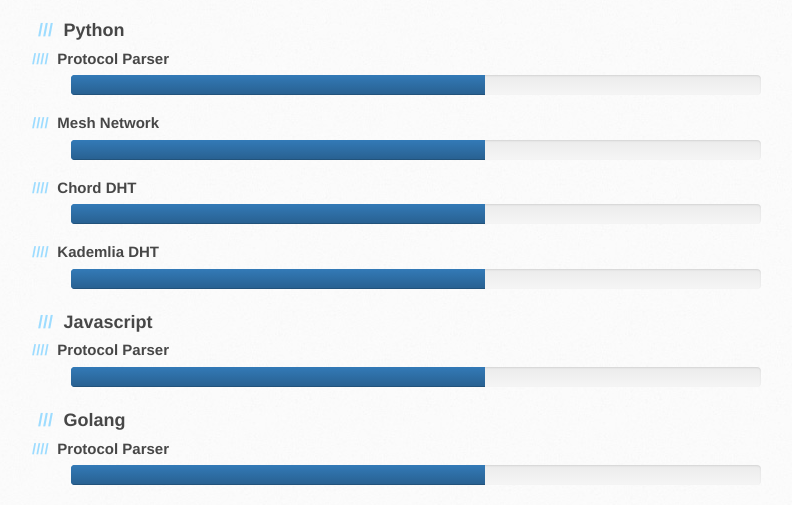
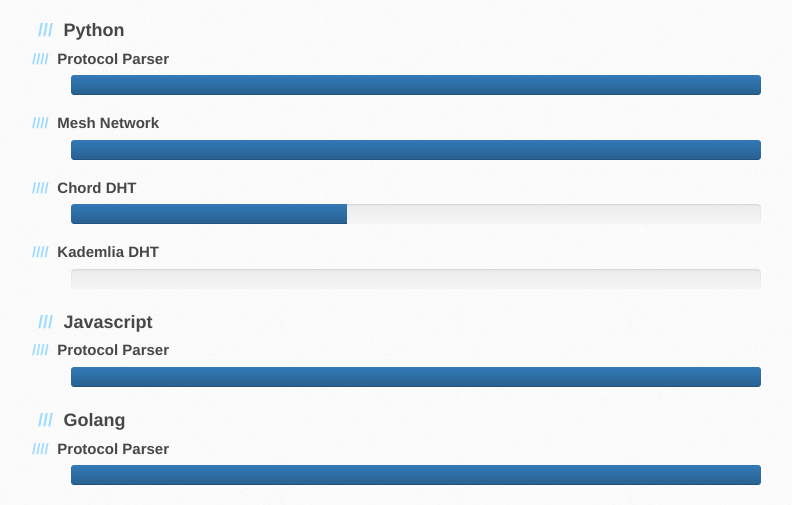
Before and after one commit to p2p-today/p2p-project, a plain HTML site: page index.html in a window 1280 px wide. Shown: the part 2728-3233 px from the top of the page, without its empty margins (99-891 px from the left). Drawn offline with nearby package versions, Linux system fonts and the light colour scheme.

Commit message:
Update index.html

```diff
--- a/index.html
+++ b/index.html
@@ -53,7 +53,7 @@
 <a id="protocol-parser" class="anchor" href="#protocol-parser" aria-hidden="true"><span aria-hidden="true" class="octicon octicon-link"></span></a>Protocol Parser</h4>
 
 <div class="progress">
-  <div class="progress-bar" role="progressbar" aria-valuenow="100" aria-valuemin="0" aria-valuemax="100" style="width: 60%;">
+  <div class="progress-bar" role="progressbar" aria-valuenow="100" aria-valuemin="0" aria-valuemax="100" style="width: 100%;">
     <span class="sr-only">100% Complete</span>
   </div>
 </div>
@@ -62,7 +62,7 @@
 <a id="mesh-network" class="anchor" href="#mesh-network" aria-hidden="true"><span aria-hidden="true" class="octicon octicon-link"></span></a>Mesh Network</h4>
 
 <div class="progress">
-  <div class="progress-bar" role="progressbar" aria-valuenow="100" aria-valuemin="0" aria-valuemax="100" style="width: 60%;">
+  <div class="progress-bar" role="progressbar" aria-valuenow="100" aria-valuemin="0" aria-valuemax="100" style="width: 100%;">
     <span class="sr-only">100% Complete</span>
   </div>
 </div>
@@ -71,7 +71,7 @@
 <a id="chord-dht" class="anchor" href="#chord-dht" aria-hidden="true"><span aria-hidden="true" class="octicon octicon-link"></span></a>Chord DHT</h4>
 
 <div class="progress">
-  <div class="progress-bar" role="progressbar" aria-valuenow="40" aria-valuemin="0" aria-valuemax="100" style="width: 60%;">
+  <div class="progress-bar" role="progressbar" aria-valuenow="40" aria-valuemin="0" aria-valuemax="100" style="width: 40%;">
     <span class="sr-only">40% Complete</span>
   </div>
 </div>
@@ -80,7 +80,7 @@
 <a id="kademlia-dht" class="anchor" href="#kademlia-dht" aria-hidden="true"><span aria-hidden="true" class="octicon octicon-link"></span></a>Kademlia DHT</h4>
 
 <div class="progress">
-  <div class="progress-bar" role="progressbar" aria-valuenow="0" aria-valuemin="0" aria-valuemax="100" style="width: 60%;">
+  <div class="progress-bar" role="progressbar" aria-valuenow="0" aria-valuemin="0" aria-valuemax="100" style="width: 0%;">
     <span class="sr-only">0% Complete</span>
   </div>
 </div>
@@ -92,7 +92,7 @@
 <a id="protocol-parser-1" class="anchor" href="#protocol-parser-1" aria-hidden="true"><span aria-hidden="true" class="octicon octicon-link"></span></a>Protocol Parser</h4>
 
 <div class="progress">
-  <div class="progress-bar" role="progressbar" aria-valuenow="100" aria-valuemin="0" aria-valuemax="100" style="width: 60%;">
+  <div class="progress-bar" role="progressbar" aria-valuenow="100" aria-valuemin="0" aria-valuemax="100" style="width: 100%;">
     <span class="sr-only">100% Complete</span>
   </div>
 </div>
@@ -104,7 +104,7 @@
 <a id="protocol-parser-2" class="anchor" href="#protocol-parser-2" aria-hidden="true"><span aria-hidden="true" class="octicon octicon-link"></span></a>Protocol Parser</h4>
 
 <div class="progress">
-  <div class="progress-bar" role="progressbar" aria-valuenow="100" aria-valuemin="0" aria-valuemax="100" style="width: 60%;">
+  <div class="progress-bar" role="progressbar" aria-valuenow="100" aria-valuemin="0" aria-valuemax="100" style="width: 100%;">
     <span class="sr-only">100% Complete</span>
   </div>
 </div>
```
